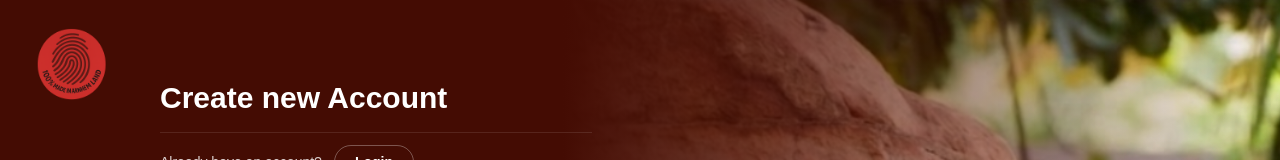
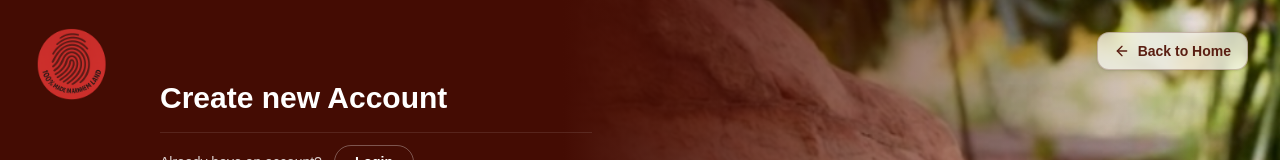
Before and after one commit to Catherine-1011/mia-fe, a Next.js app: page /signup in a window 1280 px wide. Shown: the top 160 px of the page. Built offline with nearby package versions, Linux system fonts and the light colour scheme; no server answers.

Commit message:
back to home button  ui

```diff
--- a/app/(auth)/login/page.tsx
+++ b/app/(auth)/login/page.tsx
@@ -225,12 +225,12 @@ export default function LoginPage() {
         )}
       </AnimatePresence>
 
-      {/* Back to Home — circle icon on mobile, full button on desktop */}
-      <div className="absolute top-4 right-4 sm:top-6 sm:right-6 md:top-8 md:right-8 z-50 flex items-center">
+      {/* Back to Home — top left */}
+     <div className="absolute top-4 left-4 md:top-8 md:left-auto md:right-8 z-50 flex items-center">
         <Link
           href="/"
           aria-label="Back to home"
-          className="inline-flex items-center justify-center gap-2 w-9 h-9 rounded-full md:w-auto md:h-auto md:rounded-xl border border-white/30 bg-white/10 px-0 md:px-4 py-0 md:py-2 text-sm font-semibold text-white shadow-sm backdrop-blur-sm transition-all hover:bg-white/20 hover:border-white/50"
+          className="inline-flex items-center justify-center gap-2 w-9 h-9 rounded-full md:w-auto md:h-auto md:rounded-xl border border-[#5A1E12]/25 bg-white/70 px-0 md:px-4 py-0 md:py-2 text-sm font-semibold text-[#5A1E12] shadow-sm backdrop-blur transition-all hover:bg-white hover:border-[#5A1E12]/40 hover:shadow-md"
         >
           <ArrowLeft className="h-4 w-4 shrink-0" />
           <span className="hidden md:inline">Back to Home</span>
@@ -241,7 +241,7 @@ export default function LoginPage() {
         src="/images/top2.jpg"
         alt="Auth Visual"
         fill
-        className="hidden object-contain object-[130%_center] lg:block"
+        className="hidden object-cover object-right-center lg:block"
         priority
       />
 
@@ -249,15 +249,17 @@ export default function LoginPage() {
       <div className="absolute inset-0 hidden lg:block bg-[linear-gradient(90deg,#440C03_0%,#440C03_44%,rgba(68,12,3,0.55)_68%,rgba(68,12,3,0)_100%)]" />
 
       <section className="relative z-10 flex min-h-screen w-full items-center px-6 py-20 sm:px-10 md:px-16 lg:px-20">
-        <Link href="/" className="absolute top-6 left-6 sm:top-8 sm:left-8">
+        <div className="absolute top-4 left-1/2 -translate-x-1/2 md:left-8 md:translate-x-0 md:top-6 z-50">
+          <Link href="/">
             <Image
               src="/images/navbarLogo.png"
               alt="Logo"
               width={90}
               height={90}
-            className="w-14 h-14 md:w-22.5 md:h-22.5"
+              className="w-14 h-14 md:w-20 md:h-20 hover:opacity-90 transition-opacity"
             />
           </Link>
+        </div>
 
         <div className="w-full max-w-md">
           <p className="uppercase text-xs tracking-widest mb-4 opacity-80">Start your journey</p>
--- a/app/(auth)/signup/page.tsx
+++ b/app/(auth)/signup/page.tsx
@@ -4,7 +4,7 @@ import Image from "next/image";
 import Link from "next/link";
 import { useRouter } from "next/navigation";
 import { useState, useRef, useEffect } from "react";
-import { Eye, EyeOff } from "lucide-react";
+import { ArrowLeft, Eye, EyeOff } from "lucide-react";
 import { getCountries, getCountryCallingCode } from "react-phone-number-input";
 
 const API_URL =
@@ -324,15 +324,28 @@ export default function SignupPage() {
         src="/images/top2.jpg"
         alt="Auth Visual"
         fill
-        className="hidden object-contain object-[150%_center] lg:block"
+        className="hidden object-cover object-right-center lg:block"
         priority
       />
       <div className="absolute inset-0 bg-[#440C03] lg:hidden" />
       <div className="absolute inset-0 hidden lg:block bg-[linear-gradient(90deg,#440C03_0%,#440C03_44%,rgba(68,12,3,0.55)_68%,rgba(68,12,3,0)_100%)]" />
 
-      <section className="relative z-10 flex min-h-screen w-full items-start px-6 md:pt-20 pt-10 pb-12 sm:px-10 md:px-16 lg:px-20">
+      {/* Back to Home — circle icon on mobile, full button on desktop */}
+      {/* Back to Home — top left */}
+      <div className="absolute top-4 left-4 md:top-8 md:left-auto md:right-8 z-50 flex items-center">
+        <Link
+    href="/"
+    aria-label="Back to home"
+    className="inline-flex items-center justify-center gap-2 w-9 h-9 rounded-full md:w-auto md:h-auto md:rounded-xl border border-[#5A1E12]/25 bg-white/70 px-0 md:px-4 py-0 md:py-2 text-sm font-semibold text-[#5A1E12] shadow-sm backdrop-blur transition-all hover:bg-white hover:border-[#5A1E12]/40 hover:shadow-md"
+  >
+    <ArrowLeft className="h-4 w-4 shrink-0" />
+    <span className="hidden md:inline">Back to Home</span>
+  </Link>
+      </div>
+
+      <section className="relative z-10 flex min-h-screen w-full items-start px-6 pt-24 md:pt-20 pb-12 sm:px-10 md:px-16 lg:px-20">
         <div className="w-full max-w-lg md:pl-20">
-        <div className="relative mb-6 md:mb-0 md:absolute md:top-6 md:left-8">
+          <div className="absolute top-4 left-1/2 -translate-x-1/2 md:left-8 md:translate-x-0 md:top-6 z-50">
             <Link href="/">
               <Image
                 src="/images/navbarLogo.png"
@@ -415,8 +428,7 @@ export default function SignupPage() {
               <div className="space-y-1" ref={countryDropdownRef}>
                 <p className="text-white/90 text-sm font-medium">Mobile No</p>
                 <div
-                className={`flex items-stretch rounded-full overflow-visible border transition-all ${
-                  touched.phone && phoneError
+                  className={`flex items-stretch rounded-full overflow-visible border transition-all ${touched.phone && phoneError
                       ? "border-red-400"
                       : touched.phone && !phoneError && phoneNumber.trim()
                         ? "border-emerald-400/70"
@@ -469,8 +481,7 @@ export default function SignupPage() {
                                   setShowCountryDropdown(false);
                                   setCountrySearch("");
                                 }}
-                              className={`w-full flex items-center gap-3 px-3 py-2.5 text-sm hover:bg-[#5A1E12]/5 text-left transition ${
-                                c.code === selectedCountry.code
+                                className={`w-full flex items-center gap-3 px-3 py-2.5 text-sm hover:bg-[#5A1E12]/5 text-left transition ${c.code === selectedCountry.code
                                     ? "bg-[#5A1E12]/10 font-medium text-[#5A1E12]"
                                     : "text-gray-700"
                                   }`}
```
Lines whose indentation alone changed are shown as unchanged.
